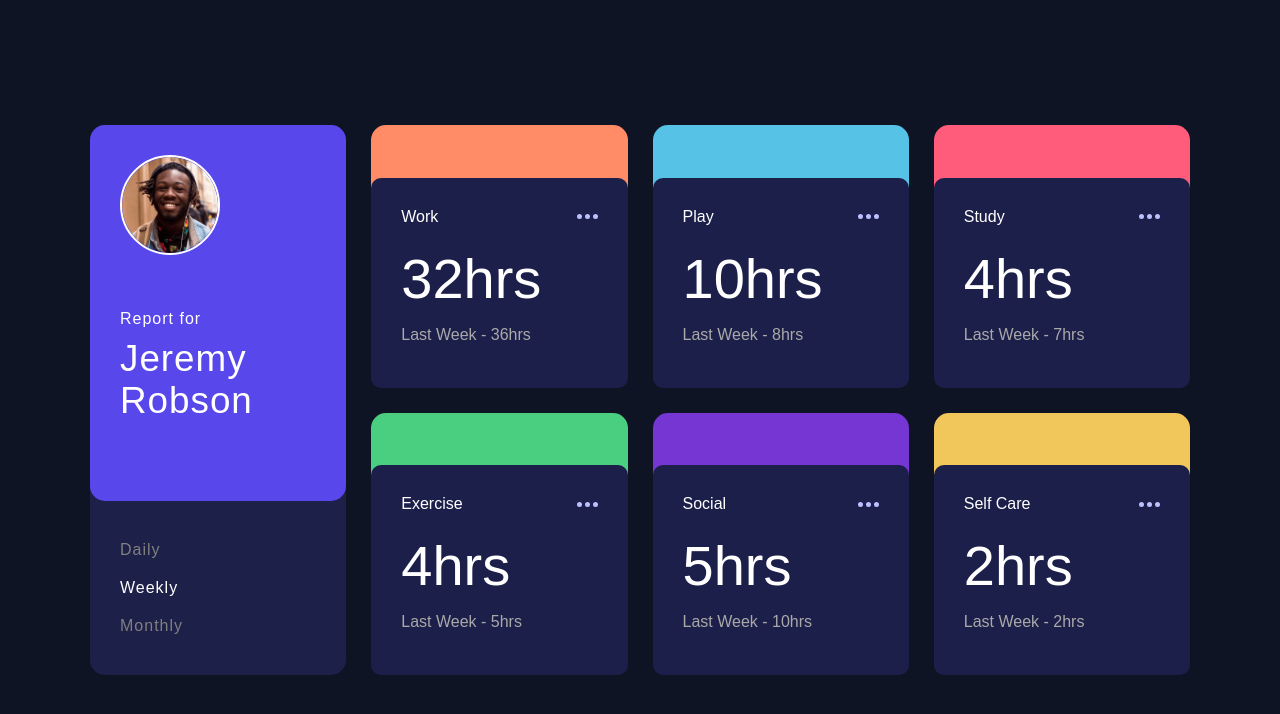
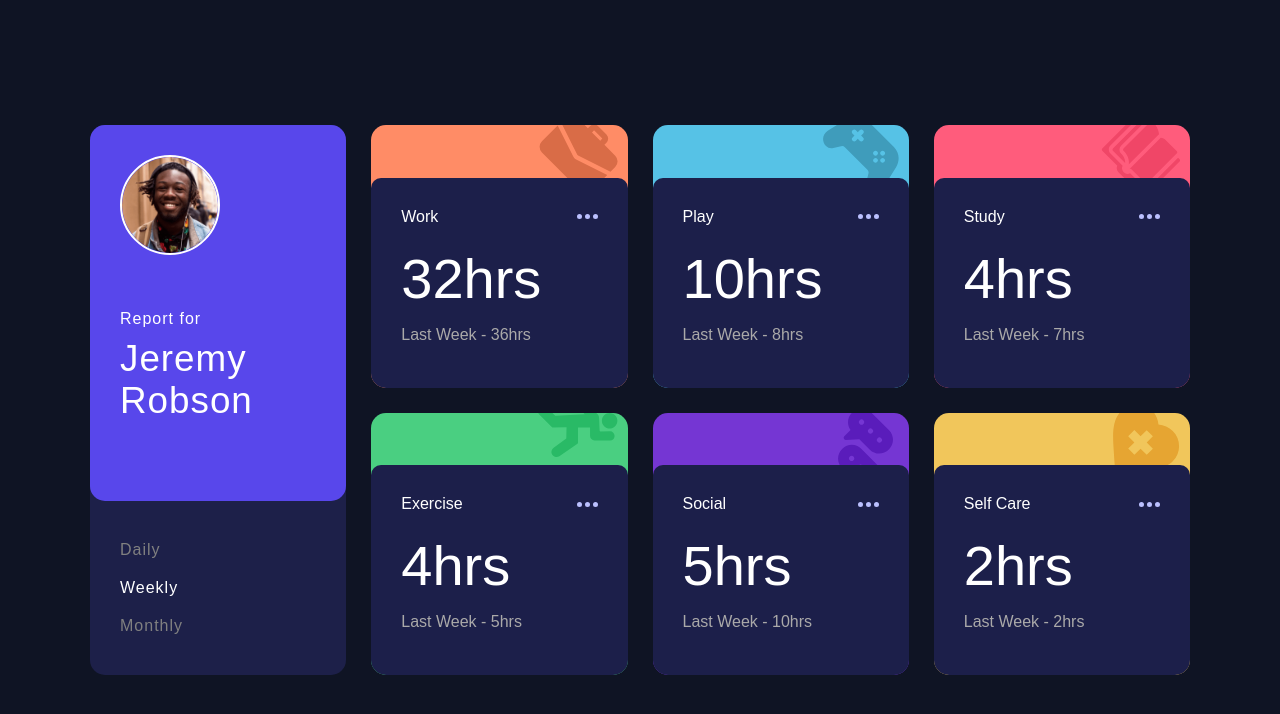
Before and after one commit to OthankQ/time-tracker-dashboard, a React (Create React App) app: page / in a window 1280 px wide. Shown: the top 714 px of the page. Built offline with nearby package versions, Linux system fonts and the light colour scheme; the HTML template or start-up script is replaced by a standard one.

Commit message:
add background icons to BasicCard component

```diff
--- a/src/components/BasicCard.tsx
+++ b/src/components/BasicCard.tsx
@@ -13,6 +13,9 @@ const BasicCard: React.FunctionComponent<basicCardProps> = (props) => {
   return (
     <div className={props.className}>
       <div className="main-ctn">
+        <div className="bg-img-ctn">
+          <img src={props.imgSrc} alt="background icon" />
+        </div>
         <div className="content-ctn">
           <div className="category-ctn">
             <div className="category-text">
@@ -44,6 +47,14 @@ const StyledBasicCard = styled(BasicCard)`
     border-radius: 15px;
     flex-direction: column-reverse;
     height: 100%;
+    position: relative;
+    overflow: hidden;
+
+    .bg-img-ctn {
+      position: absolute;
+      top: -10px;
+      right: 10px;
+    }
 
     .content-ctn {
       display: flex;
@@ -55,6 +66,7 @@ const StyledBasicCard = styled(BasicCard)`
       border-bottom-right-radius: 10px;
       border-bottom-left-radius: 10px;
       padding: 30px;
+      z-index: 1;
 
       .category-ctn {
         display: flex;
--- a/src/components/MainContainer.tsx
+++ b/src/components/MainContainer.tsx
@@ -22,42 +22,42 @@ function MainContainer() {
       <ProfileCard></ProfileCard>
       <StyledBasicCard
         bgColor="hsl(15,100%,70%)"
-        imgSrc="/public/images/icon-work.svg"
+        imgSrc="../images/icon-work.svg"
         category="Work"
         hours="32"
         lastWeekHours="36"
       ></StyledBasicCard>
       <StyledBasicCard
         bgColor="hsl(195, 74%, 62%)"
-        imgSrc="/public/images/icon-work.svg"
+        imgSrc="../images/icon-play.svg"
         category="Play"
         hours="10"
         lastWeekHours="8"
       ></StyledBasicCard>
       <StyledBasicCard
         bgColor="hsl(348, 100%, 68%)"
-        imgSrc="/public/images/icon-work.svg"
+        imgSrc="../images/icon-study.svg"
         category="Study"
         hours="4"
         lastWeekHours="7"
       ></StyledBasicCard>
       <StyledBasicCard
         bgColor="hsl(145, 58%, 55%)"
-        imgSrc="/public/images/icon-work.svg"
+        imgSrc="../images/icon-exercise.svg"
         category="Exercise"
         hours="4"
         lastWeekHours="5"
       ></StyledBasicCard>
       <StyledBasicCard
         bgColor="hsl(264, 64%, 52%)"
-        imgSrc="/public/images/icon-work.svg"
+        imgSrc="../images/icon-social.svg"
         category="Social"
         hours="5"
         lastWeekHours="10"
       ></StyledBasicCard>
       <StyledBasicCard
         bgColor="hsl(43,84%,65%)"
-        imgSrc="/public/images/icon-work.svg"
+        imgSrc="../images/icon-self-care.svg"
         category="Self Care"
         hours="2"
         lastWeekHours="2"
```
